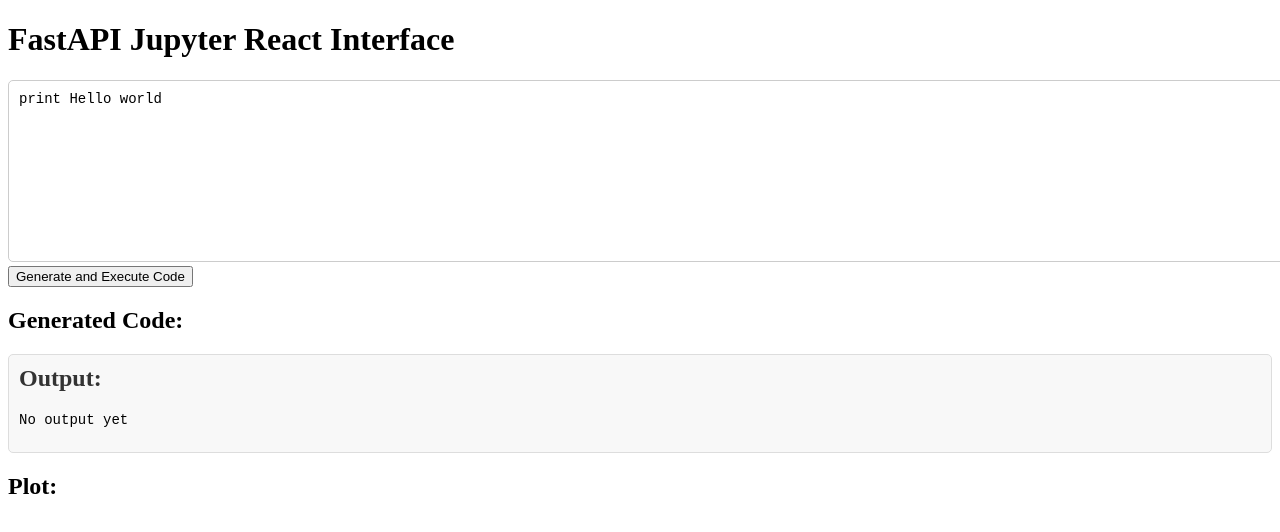
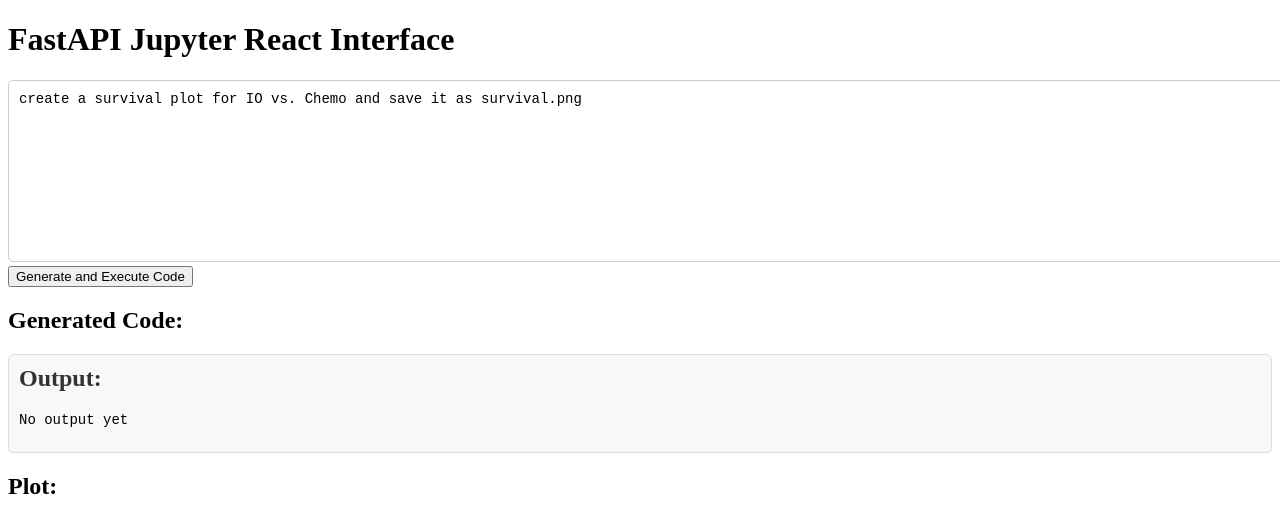
Before and after one commit to j-walheim/FastAPI_Jupyter_React_Interface, a React (Create React App) app in the folder frontend/: page / in a window 1280 px wide. Shown: the top 532 px of the page. Built offline with nearby package versions, Linux system fonts and the light colour scheme; no server answers; the HTML template or start-up script is replaced by a standard one.

Commit message:
survival plot example

```diff
--- a/frontend/src/App.js
+++ b/frontend/src/App.js
@@ -4,7 +4,7 @@
 import OutputDisplay from './components/OutputDisplay';
 
 function App() {
-  const [instructions, setInstructions] = useState('print Hello world');
+  const [instructions, setInstructions] = useState('create a survival plot for IO vs. Chemo and save it as survival.png');
   const [output, setOutput] = useState('');
   const [generatedCode, setGeneratedCode] = useState('');
   const [plotData, setPlotData] = useState(null);
```
